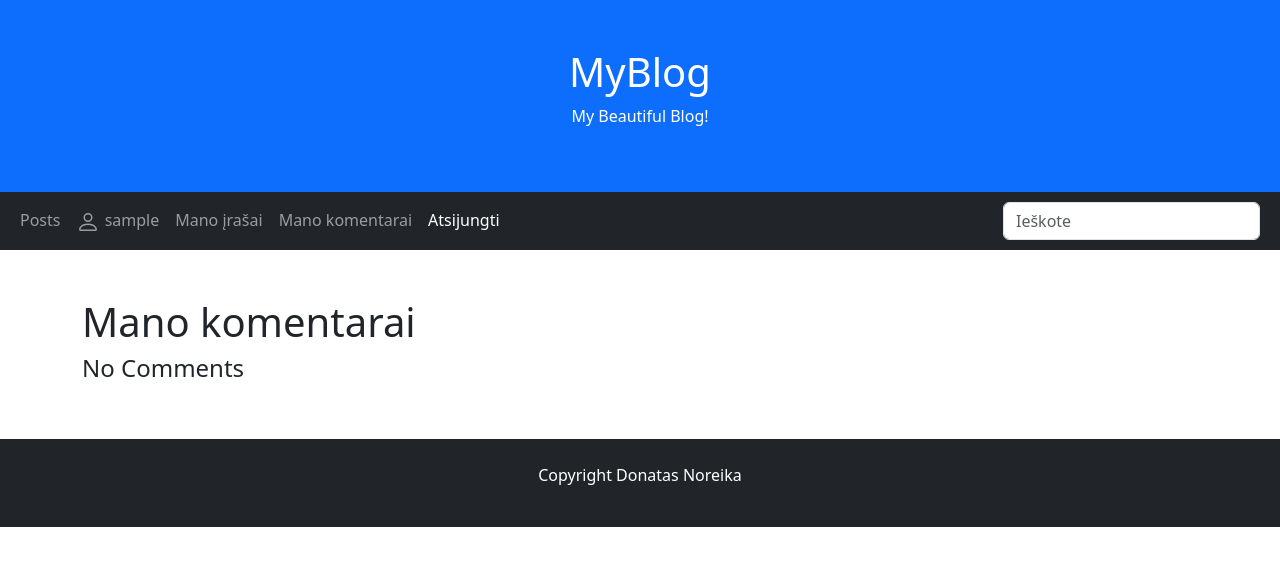
After one commit to DonatasNoreika/myblog_20250214, a Django app: page /usercomments/ in a window 1280 px wide. The commit adds this page. Shown: the top 566 px of the page. Run offline with Django 5.2, Linux system fonts and the light colour scheme; the visitor is signed in with stand-in values (Sample User, id 1); data that the repository does not hold is empty.

Commit message:
+Sukurti puslapį, kuriame rodomi tik prisijungusio vartotojo komentarai

```diff
--- a/mysite/myblog/templates/base.html
+++ b/mysite/myblog/templates/base.html
@@ -37,6 +37,9 @@
                     <a class="nav-link" href="{% url 'userposts' %}">Mano įrašai</a>
                 </li>
                 <li class="nav-item">
+                    <a class="nav-link" href="{% url 'usercomments' %}">Mano komentarai</a>
+                </li>
+                <li class="nav-item">
                     <form method="post" action="{% url 'logout' %}">
                         {% csrf_token %}
                         <button class="nav-link active" type="submit">Atsijungti</button>
--- /dev/null
+++ b/mysite/myblog/templates/user_comments.html
@@ -0,0 +1,16 @@
+{% extends "base.html" %}
+
+{% block "title" %}Mano komentarai{% endblock %}
+
+{% block "content" %}
+<h1>Mano komentarai</h1>
+{% if comments %}
+{% for comment in comments %}
+<a href="{% url 'post' comment.post.pk %}"><small class="text-muted">Įrašas: {{ comment.post }}</small></a>
+<small class="text-muted">{{ comment.author }}, {{ comment.date_created | date:"Y-m-d, f" }} </small>
+<p>{{ comment.content }}</p>
+{% endfor %}
+{% else %}
+<h4>No Comments</h4>
+{% endif %}
+{% endblock %}
--- a/mysite/myblog/urls.py
+++ b/mysite/myblog/urls.py
@@ -3,11 +3,13 @@ from django.urls import path
 from .views import (PostListView,
                     PostDetailView,
                     UserPostListView,
+                    UserCommentListView,
                     search)
 
 urlpatterns = [
     path("", PostListView.as_view(), name="posts"),
     path("posts/<int:pk>", PostDetailView.as_view(), name="post"),
     path("userposts/", UserPostListView.as_view(), name="userposts"),
+    path("usercomments/", UserCommentListView.as_view(), name="usercomments"),
     path("search/", search, name="search"),
 ]
--- a/mysite/myblog/views.py
+++ b/mysite/myblog/views.py
@@ -23,6 +23,15 @@ class UserPostListView(LoginRequiredMixin, generic.ListView):
         return Post.objects.filter(author=self.request.user)
 
 
+class UserCommentListView(LoginRequiredMixin, generic.ListView):
+    model = Comment
+    template_name = "user_comments.html"
+    context_object_name = "comments"
+
+    def get_queryset(self):
+        return Comment.objects.filter(author=self.request.user)
+
+
 class PostDetailView(generic.DetailView):
     model = Post
     template_name = "post.html"
```
